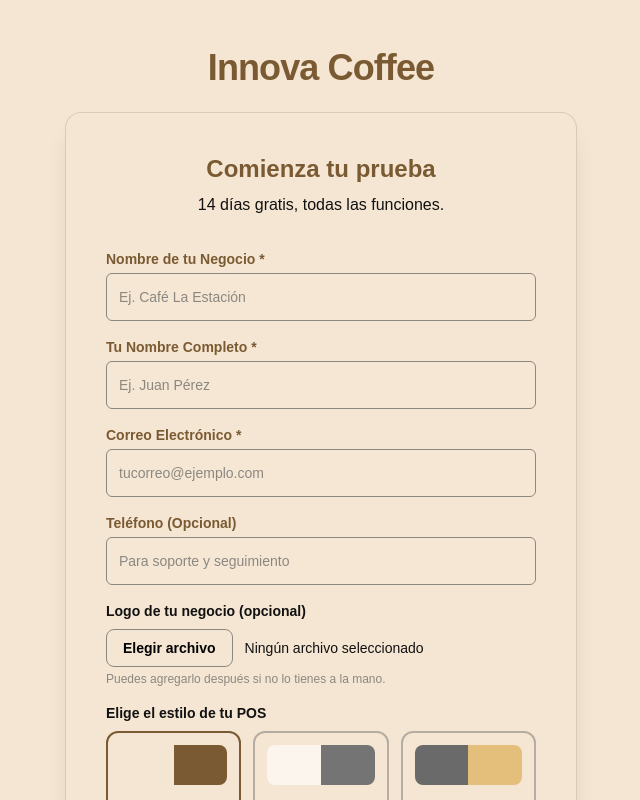
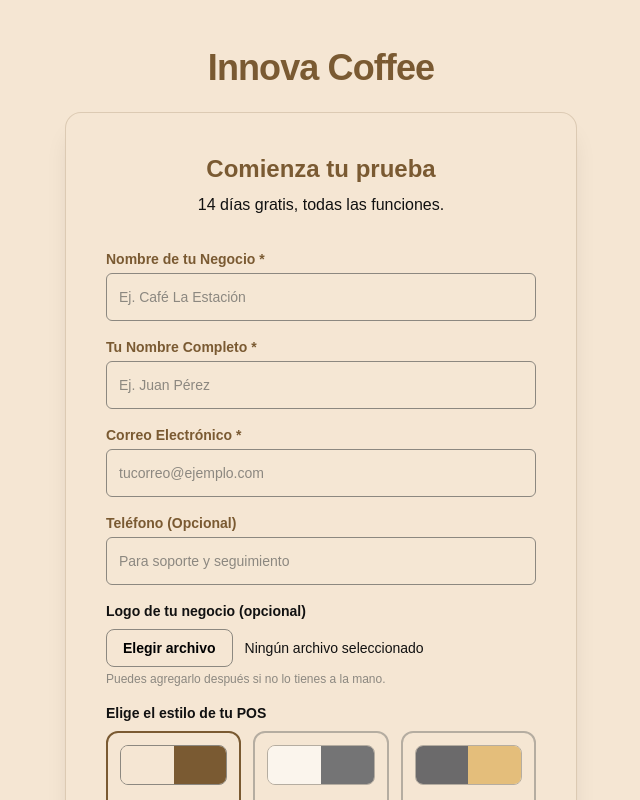
Before and after one commit to LUISMENSBLAK/Cafeteria, a Next.js app: page /prueba-gratis in a window 1280 px wide. Shown: the whole page, without its empty margins (319-959 px from the left). Built offline with nearby package versions, Linux system fonts and the light colour scheme; no server answers; a web font is replaced by a local one.

Commit message:
style: add thin border around theme palette preview

```diff
--- a/src/app/prueba-gratis/TrialForm.tsx
+++ b/src/app/prueba-gratis/TrialForm.tsx
@@ -234,7 +234,7 @@
                     seleccionado ? 'border-[var(--color-bronce)]' : 'border-[var(--color-gris)] opacity-60'
                   }`}
                 >
-                  <div className="flex h-10 rounded-lg overflow-hidden mb-2">
+                  <div className="flex h-10 rounded-lg overflow-hidden mb-2 border border-[var(--color-gris)]">
                     <div className="w-1/2" style={{ backgroundColor: tema.theme_color_primario }} />
                     <div className="w-1/2" style={{ backgroundColor: tema.theme_color_secundario }} />
                   </div>
```
